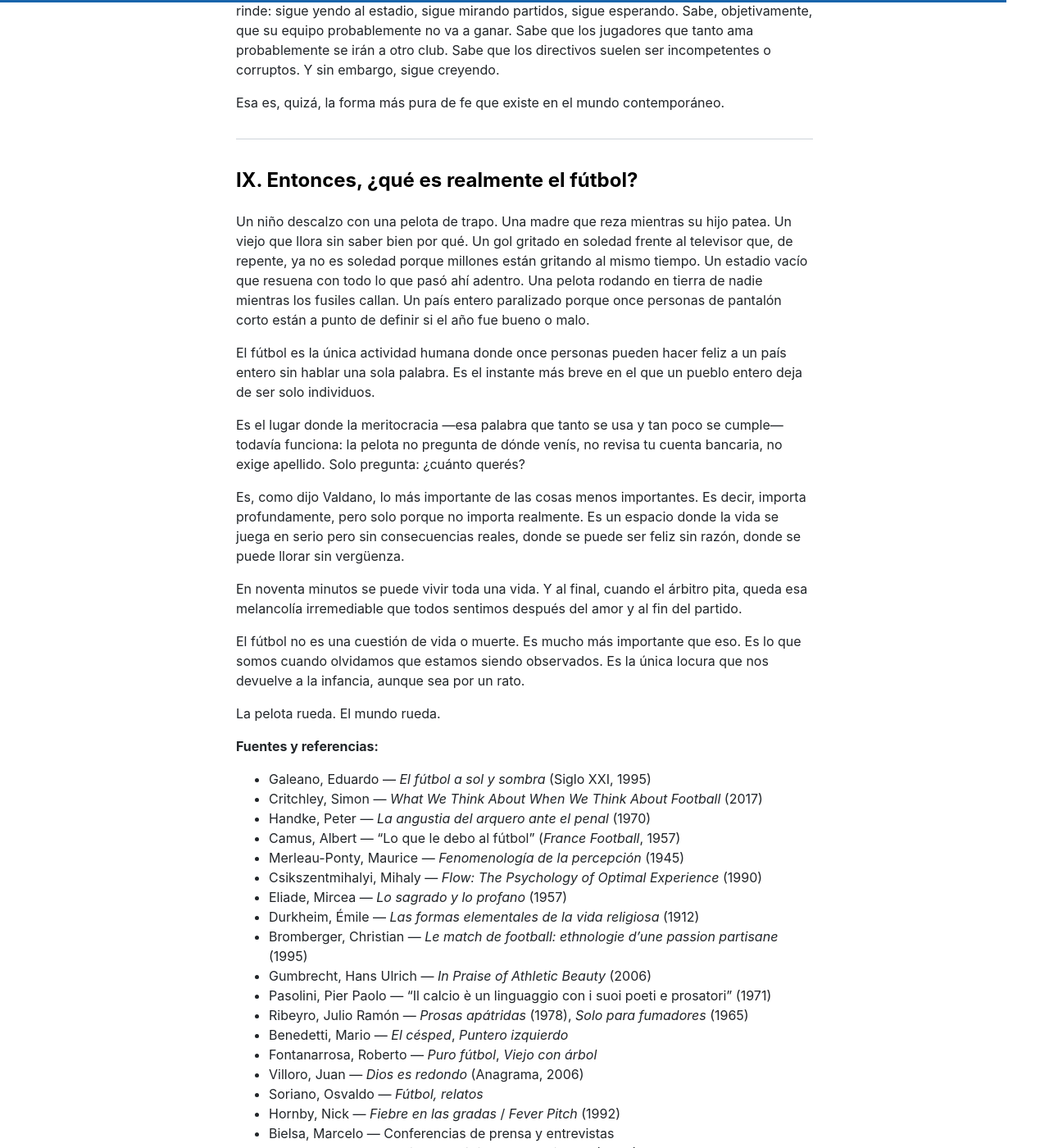
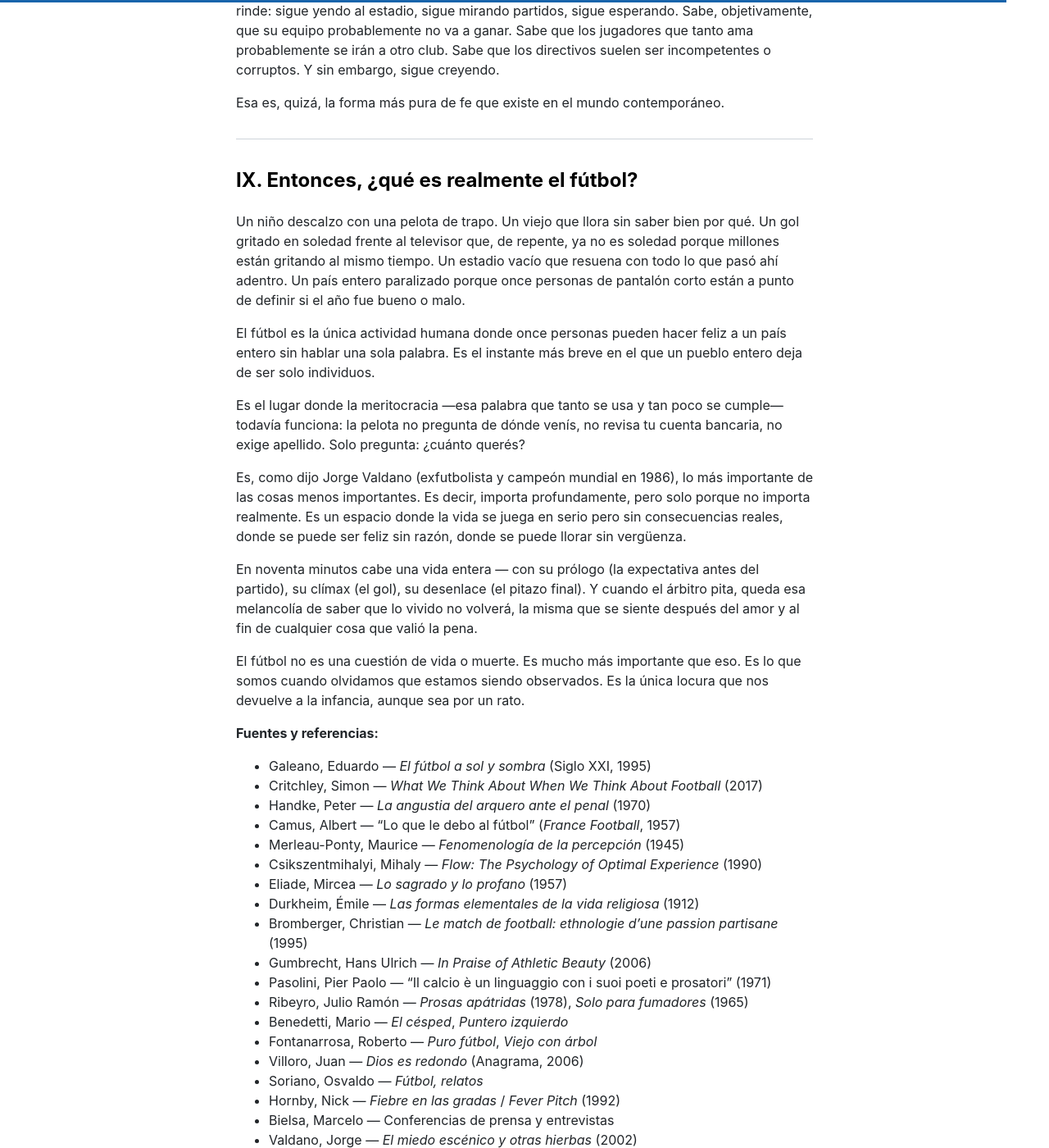
Before and after one commit to miravosqueinteresante/muchotexto.net, a Jekyll site: the page built from _posts/2026-06-10-que-es-realmente-el-futbol.md, in a window 1280 px wide and 1400 px high, scrolled down 14403 px. Shown: the whole window at 82% size. Built offline with Jekyll 4.4.1, drawn with Linux system fonts in a browser that asks for light colours; nearby versions of some CDN libraries; comment, search, counter and statistics services are not loaded.

Commit message:
🎯 Pulido de la conclusión: imagen de madre rezando y tierra de nadie eliminadas, Valdano con contexto, 'noventa minutos' expandido, quitado cierre 'La pelota rueda'

```diff
--- a/_posts/2026-06-10-que-es-realmente-el-futbol.md
+++ b/_posts/2026-06-10-que-es-realmente-el-futbol.md
@@ -276,19 +276,17 @@ Esa es, quizá, la forma más pura de fe que existe en el mundo contemporáneo.
 
 ## IX. Entonces, ¿qué es realmente el fútbol?
 
-Un niño descalzo con una pelota de trapo. Una madre que reza mientras su hijo patea. Un viejo que llora sin saber bien por qué. Un gol gritado en soledad frente al televisor que, de repente, ya no es soledad porque millones están gritando al mismo tiempo. Un estadio vacío que resuena con todo lo que pasó ahí adentro. Una pelota rodando en tierra de nadie mientras los fusiles callan. Un país entero paralizado porque once personas de pantalón corto están a punto de definir si el año fue bueno o malo.
+Un niño descalzo con una pelota de trapo. Un viejo que llora sin saber bien por qué. Un gol gritado en soledad frente al televisor que, de repente, ya no es soledad porque millones están gritando al mismo tiempo. Un estadio vacío que resuena con todo lo que pasó ahí adentro. Un país entero paralizado porque once personas de pantalón corto están a punto de definir si el año fue bueno o malo.
 
 El fútbol es la única actividad humana donde once personas pueden hacer feliz a un país entero sin hablar una sola palabra. Es el instante más breve en el que un pueblo entero deja de ser solo individuos.
 
 Es el lugar donde la meritocracia —esa palabra que tanto se usa y tan poco se cumple— todavía funciona: la pelota no pregunta de dónde venís, no revisa tu cuenta bancaria, no exige apellido. Solo pregunta: ¿cuánto querés?
 
-Es, como dijo Valdano, lo más importante de las cosas menos importantes. Es decir, importa profundamente, pero solo porque no importa realmente. Es un espacio donde la vida se juega en serio pero sin consecuencias reales, donde se puede ser feliz sin razón, donde se puede llorar sin vergüenza.
+Es, como dijo Jorge Valdano (exfutbolista y campeón mundial en 1986), lo más importante de las cosas menos importantes. Es decir, importa profundamente, pero solo porque no importa realmente. Es un espacio donde la vida se juega en serio pero sin consecuencias reales, donde se puede ser feliz sin razón, donde se puede llorar sin vergüenza.
 
-En noventa minutos se puede vivir toda una vida. Y al final, cuando el árbitro pita, queda esa melancolía irremediable que todos sentimos después del amor y al fin del partido.
+En noventa minutos cabe una vida entera — con su prólogo (la expectativa antes del partido), su clímax (el gol), su desenlace (el pitazo final). Y cuando el árbitro pita, queda esa melancolía de saber que lo vivido no volverá, la misma que se siente después del amor y al fin de cualquier cosa que valió la pena.
 
 El fútbol no es una cuestión de vida o muerte. Es mucho más importante que eso. Es lo que somos cuando olvidamos que estamos siendo observados. Es la única locura que nos devuelve a la infancia, aunque sea por un rato.
-
-La pelota rueda. El mundo rueda.
 
 
 **Fuentes y referencias:**
```
